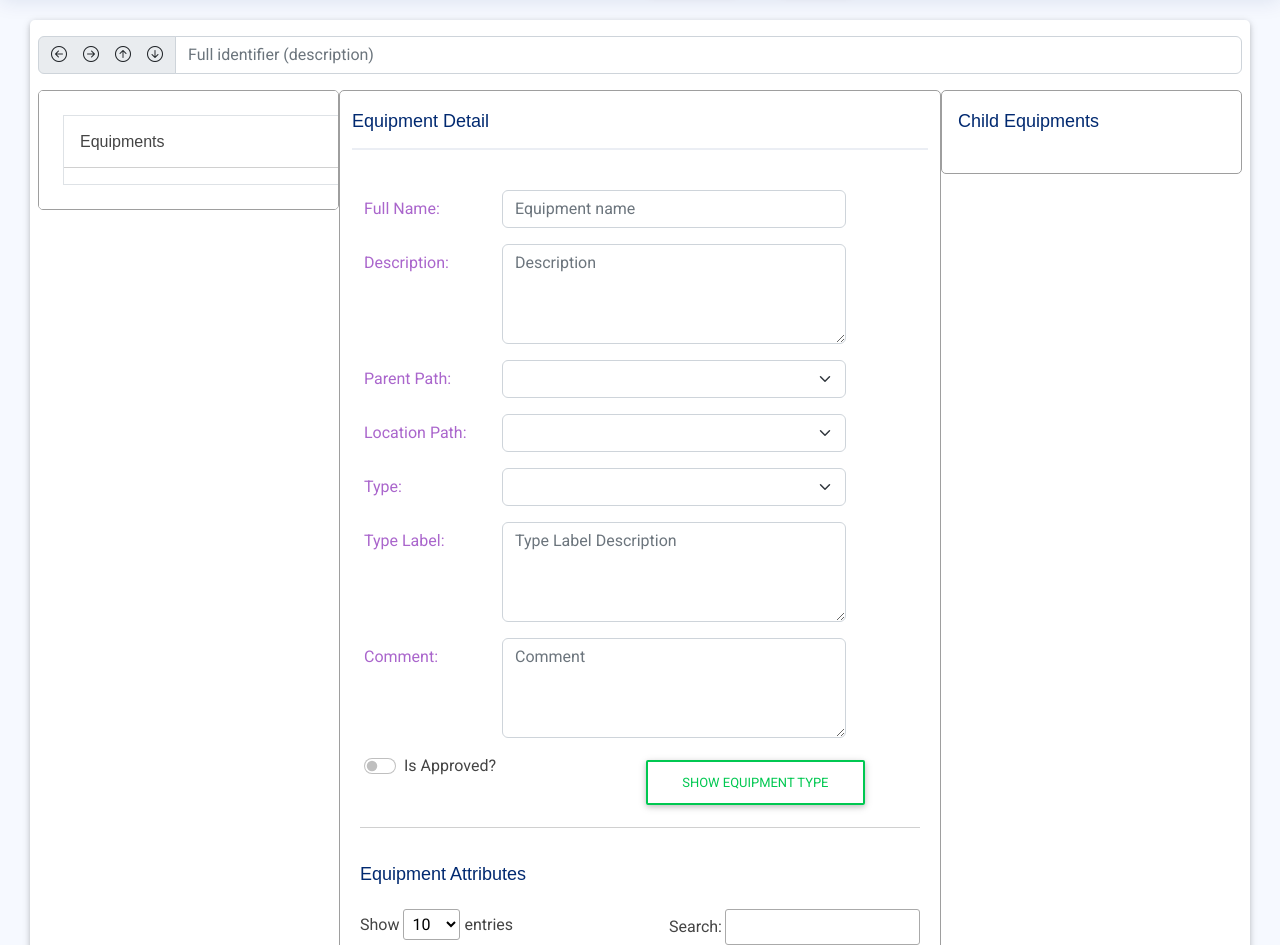
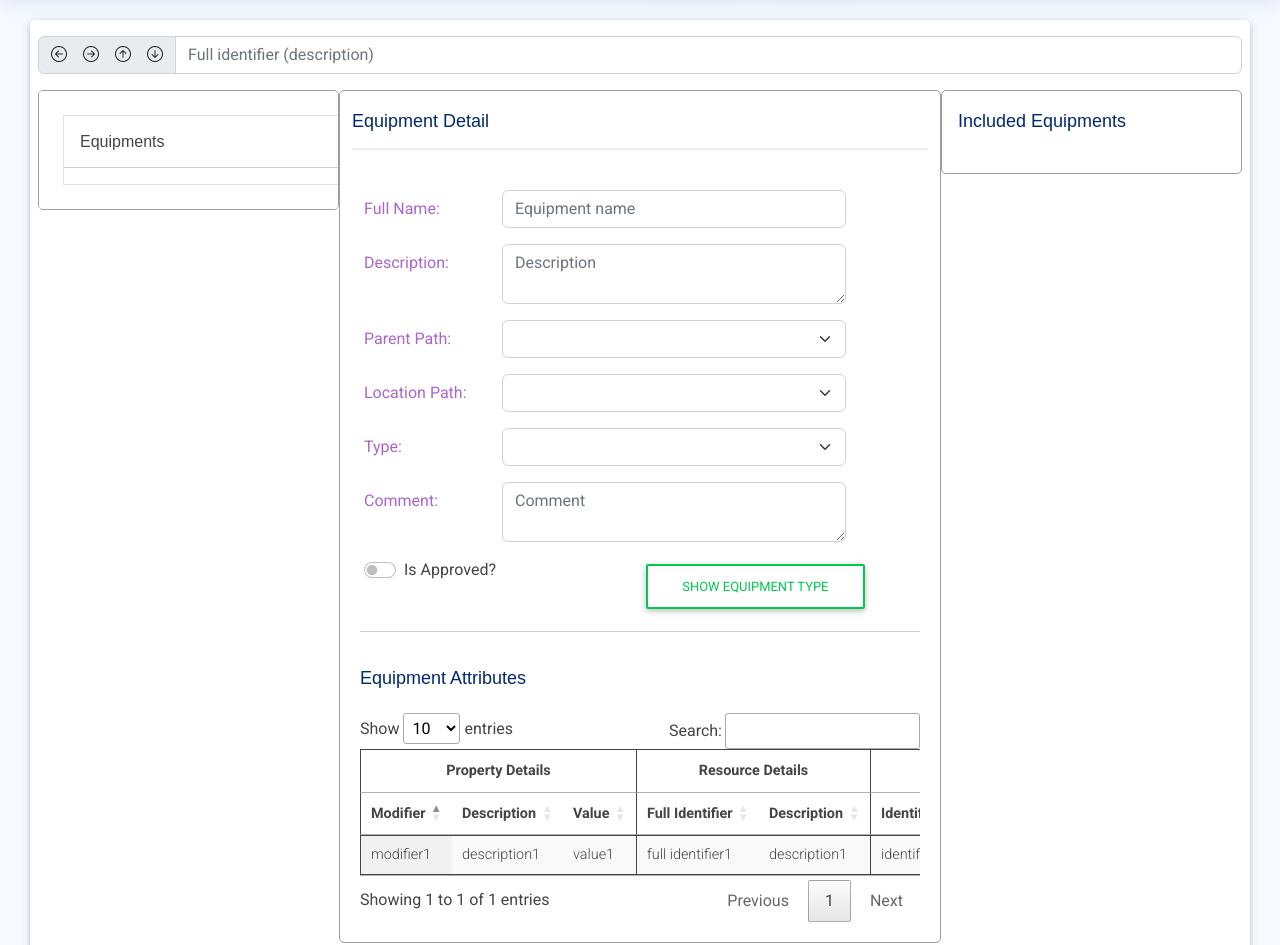
Before and after one commit to pegasus430/system-modeling, a Django app: page /equipment/ in a window 1280 px wide. Shown: the part 60-1005 px from the top of the page. Run offline with Django 4.2, Linux system fonts and the light colour scheme; data that the repository does not hold is empty; some libraries are stand-ins or nearby versions.

Commit message:
update equipment page

```diff
--- a/systemmanagement/static/js/tree_view.js
+++ b/systemmanagement/static/js/tree_view.js
@@ -136,9 +136,10 @@
         gChildEquipments = childEquipments
         const html = createChildElementTree(childEquipments)
         document.getElementById('child_equipment_tree').innerHTML = html
+
         $('.child-treeview').mdbTreeview();
+        $('.child-treeview a').trigger('click');
         selectedEquipment = gChildEquipments.filter(d=> d.equipment_path === selectedEquipmentPath)
-
         allEquipment = JSON.parse(document.getElementById('all_equipment').textContent)
 
         allEquipmentTypes = JSON.parse(document.getElementById('all_equipment_types').textContent)
@@ -148,7 +149,7 @@
         $('#equipment_full_identifier').val(selectedEquipment[0]['equipment_full_identifier'])
         $('#equipment_description').val(selectedEquipment[0]['equipment_description'])
         $('#equipment_comment').val(selectedEquipment[0]['equipment_comment'])
-
+        $('#basic-full-identifier').val(selectedEquipment[0]['equipment_full_identifier'] + ' ('+ selectedEquipment[0]['equipment_description'] + ')')
         if(selectedEquipment[0]['equipment_is_approved']){
           $('#equipment_is_approved').attr("checked", "checked")
           $('#equipment_is_approved').checked = true
--- a/systemmanagement/templates/equipment.html
+++ b/systemmanagement/templates/equipment.html
@@ -25,7 +25,7 @@
                       <i class="bi bi-arrow-up-circle mr-3"></i>
                       <i class="bi bi-arrow-down-circle"></i>
                     </span>
-                    <input type="text" class="form-control" id="basic-url" aria-describedby="basic-addon3" placeholder="Full identifier (description)">
+                    <input type="text" class="form-control" id="basic-full-identifier" aria-describedby="basic-addon3" placeholder="Full identifier (description)">
                   </div>
                 </div>
 
@@ -66,7 +66,7 @@
                             <div class="row mt-3">
                               <label class="col-md-3 col-form-label text-secondary">Description:</label>
                               <div class="col-md-8">
-                                <textarea class="form-control" placeholder="Description" style="height: 100px;" id="equipment_description"></textarea>
+                                <textarea class="form-control" placeholder="Description" style="height: 60px;" id="equipment_description"></textarea>
                               </div>
                             </div>
                             <div class="row mt-3">
@@ -94,15 +94,9 @@
                               </div>
                             </div>
                             <div class="row mt-3">
-                              <label class="col-md-3 col-form-label text-secondary">Type Label:</label>
-                              <div class="col-md-8">
-                                <textarea class="form-control" placeholder="Type Label Description" style="height: 100px;" id="type_label"></textarea>
-                              </div>
-                            </div>
-                            <div class="row mt-3">
                               <label class="col-md-3 col-form-label text-secondary">Comment:</label>
                               <div class="col-md-8">
-                                <textarea class="form-control" placeholder="Comment" style="height: 100px;" id="equipment_comment"></textarea>
+                                <textarea class="form-control" placeholder="Comment" style="height: 60px;" id="equipment_comment"></textarea>
                               </div>
                             </div>
                             <div class="row mt-3">
@@ -174,7 +168,7 @@
                       <!-- Right Object Hierarchy -->
                       <div class="col-xxl-3 col-lg-3 col-md-4 p-0">
                         <div class="card info-card right_object_hierarchy border-gray">
-                          <h5 class="card-title pl-3 pb-0">Child Equipments</h5>
+                          <h5 class="card-title pl-3 pb-0">Included Equipments</h5>
                           <div class="child-treeview treeview-animated mt-3">
                             <ul class="treeview-animated-list" id="child_equipment_tree">
 
```
